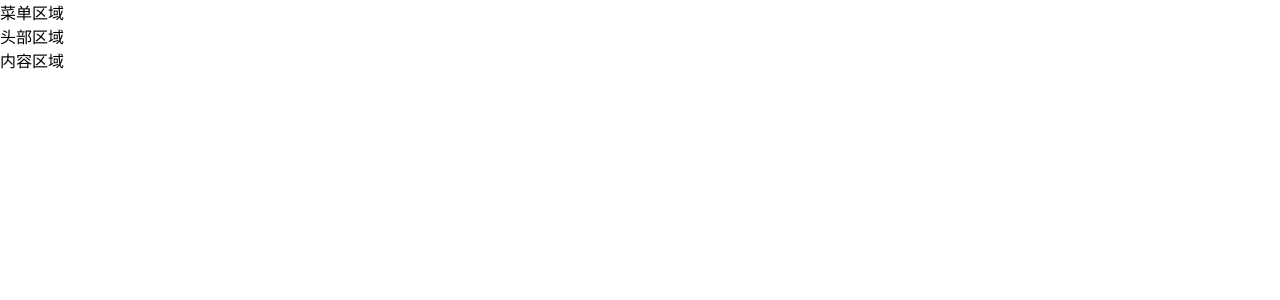
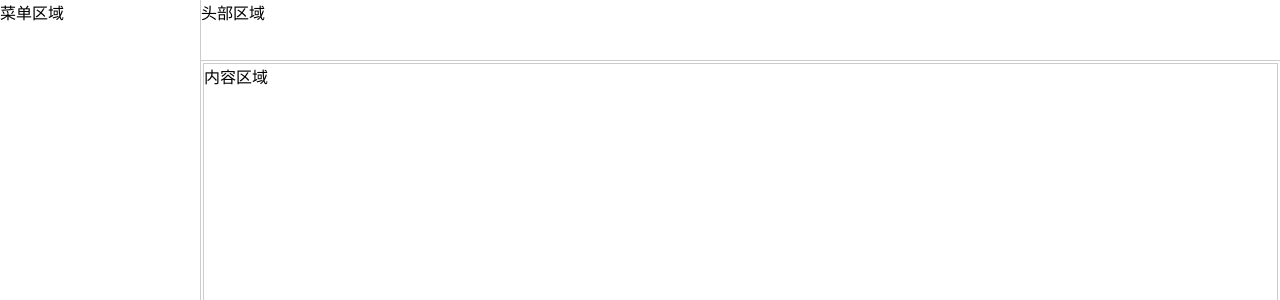
Before and after one commit to celinezhang1024/AllAboutVue, a Vue app in the folder Vue3/vite-project/: page / in a window 1280 px wide. Shown: the top 300 px of the page. Built offline with nearby package versions, Linux system fonts and the light colour scheme.

Commit message:
布局一下

```diff
--- a/Vue3/vite-project/src/App.vue
+++ b/Vue3/vite-project/src/App.vue
@@ -1,6 +1,6 @@
 
 <template>
-  <div>
+  <div class="frame">
     <!-- 基础功能 -->
     <!-- <Basic /> -->
     <!-- <Ref />  -->
@@ -40,8 +40,8 @@
 
 </script>
 
-<style scoped lang="less">
-html,body,#app{
+<style lang="less">
+html,body,#app,.frame{
   height: 100%;
   overflow: hidden;
 }
--- a/Vue3/vite-project/src/components/Advanced/Layout/Content/Index.vue
+++ b/Vue3/vite-project/src/components/Advanced/Layout/Content/Index.vue
@@ -1,5 +1,5 @@
 <template>
-    <div>内容区域</div>
+    <div class="content">内容区域</div>
 </template>
 
 <script setup lang="ts">
@@ -7,5 +7,5 @@
 </script>
 
 <style lang="less">
-
+.content{flex:1;margin:2px;border:1px solid #ccc;}
 </style>
--- a/Vue3/vite-project/src/components/Advanced/Layout/Header/Index.vue
+++ b/Vue3/vite-project/src/components/Advanced/Layout/Header/Index.vue
@@ -1,5 +1,5 @@
 <template>
-    <div>头部区域</div>
+    <div class="header">头部区域</div>
 </template>
 
 <script setup lang="ts">
@@ -7,5 +7,5 @@
 </script>
 
 <style lang="less">
-
+.header{height:60px;border-bottom: 1px solid #ccc;}
 </style>
--- a/Vue3/vite-project/src/components/Advanced/Layout/Index.vue
+++ b/Vue3/vite-project/src/components/Advanced/Layout/Index.vue
@@ -1,9 +1,7 @@
 <template>
-    <div>
-        <div>
-            <Menu />
-        </div>
-        <div>
+    <div class="layout">
+        <Menu />
+        <div class="layout-right">
             <Header />
             <Content />
         </div>
@@ -18,5 +16,7 @@ import Content from "./Content/Index.vue"
 </script>
 
 <style lang="less">
-
+.layout{display: flex;height: 100%;overflow: hidden;
+    &-right{flex:1;display: flex;flex-direction: column;} // .layout-right🔥
+}
 </style>
--- a/Vue3/vite-project/src/components/Advanced/Layout/Menu/Index.vue
+++ b/Vue3/vite-project/src/components/Advanced/Layout/Menu/Index.vue
@@ -1,5 +1,5 @@
 <template>
-    <div>菜单区域</div>
+    <div class="menu">菜单区域</div>
 </template>
 
 <script setup lang="ts">
@@ -7,5 +7,5 @@
 </script>
 
 <style lang="less">
-
+.menu{width:200px;border-right:1px solid #ccc;}
 </style>
```
